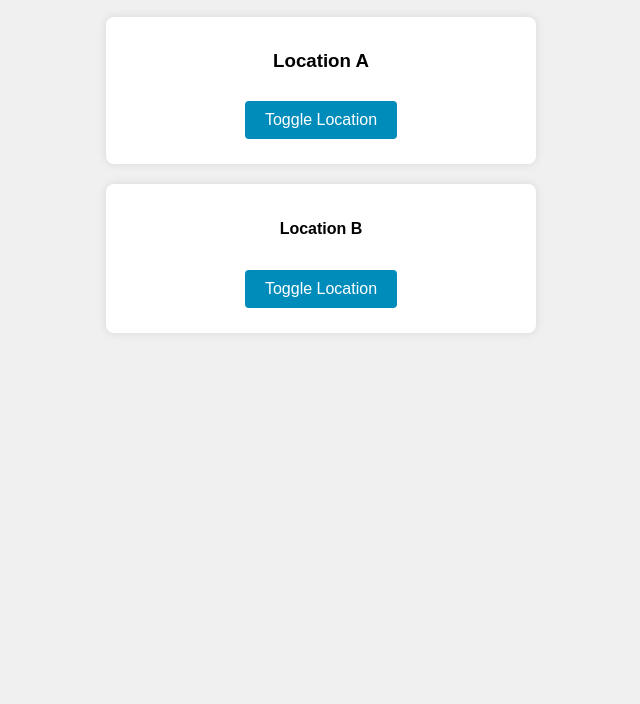
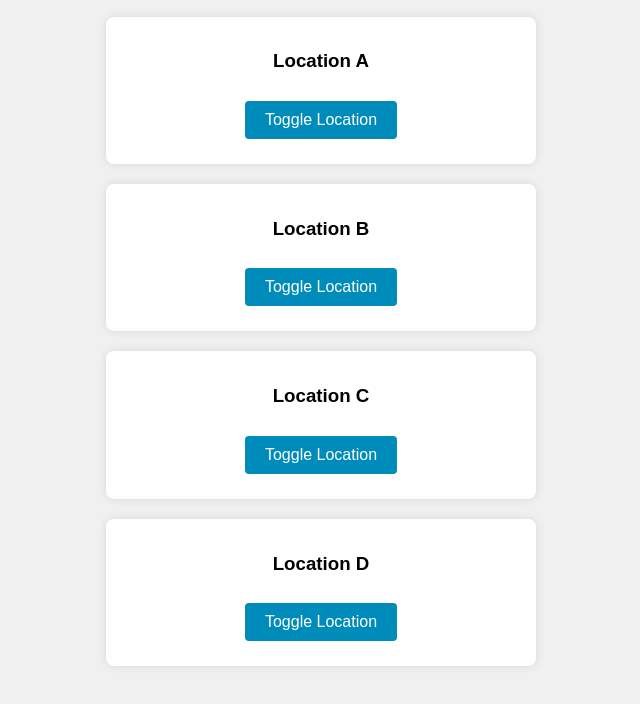
Before and after one commit to Scyphern/WH-ESP32-CONTROLLER, a plain HTML site: page index.html in a window 1280 px wide. Shown: the part 402-1106 px from the top of the page, without its empty margins (319-959 px from the left). Before the commit the page ends 800 px from the top, so only its background shows below. Drawn offline with Linux system fonts and the light colour scheme.

Commit message:
index.html

```diff
--- a/index.html
+++ b/index.html
@@ -23,9 +23,21 @@
   </div>
 
   <div class="device">
-    <h4>Location B</h4>
+    <h3>Location B</h3>
     <!-- Only one button to toggle LED blinking -->
     <button onclick="sendCommand('emqx/esp32_2', 'on')">Toggle Location</button>
+  </div>
+
+  <div class="device">
+    <h3>Location C</h3>
+    <!-- Only one button to toggle LED blinking -->
+    <button onclick="sendCommand('emqx/esp32_3', 'on')">Toggle Location</button>
+  </div>
+
+  <div class="device">
+    <h3>Location D</h3>
+    <!-- Only one button to toggle LED blinking -->
+    <button onclick="sendCommand('emqx/esp32_4', 'on')">Toggle Location</button>
   </div>
   <!-- If you have additional devices, add more sections similarly -->
 
```
